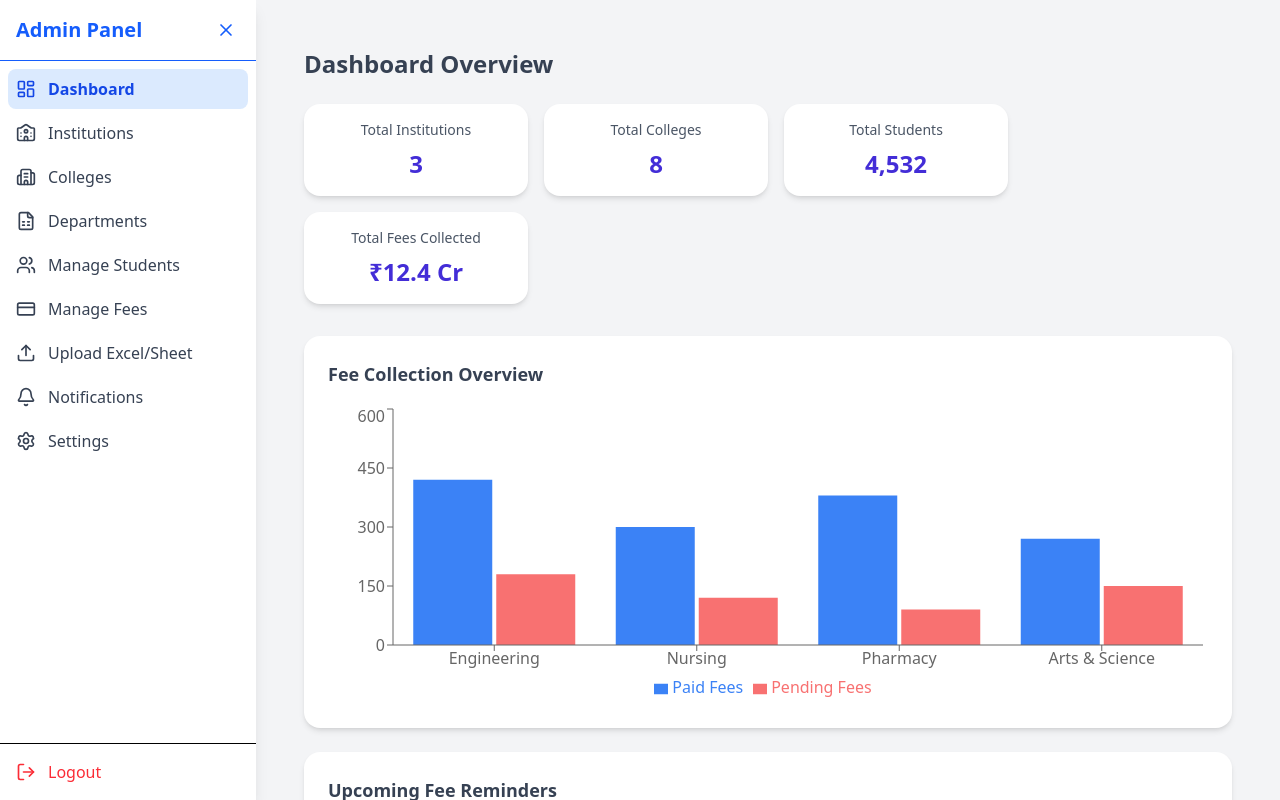
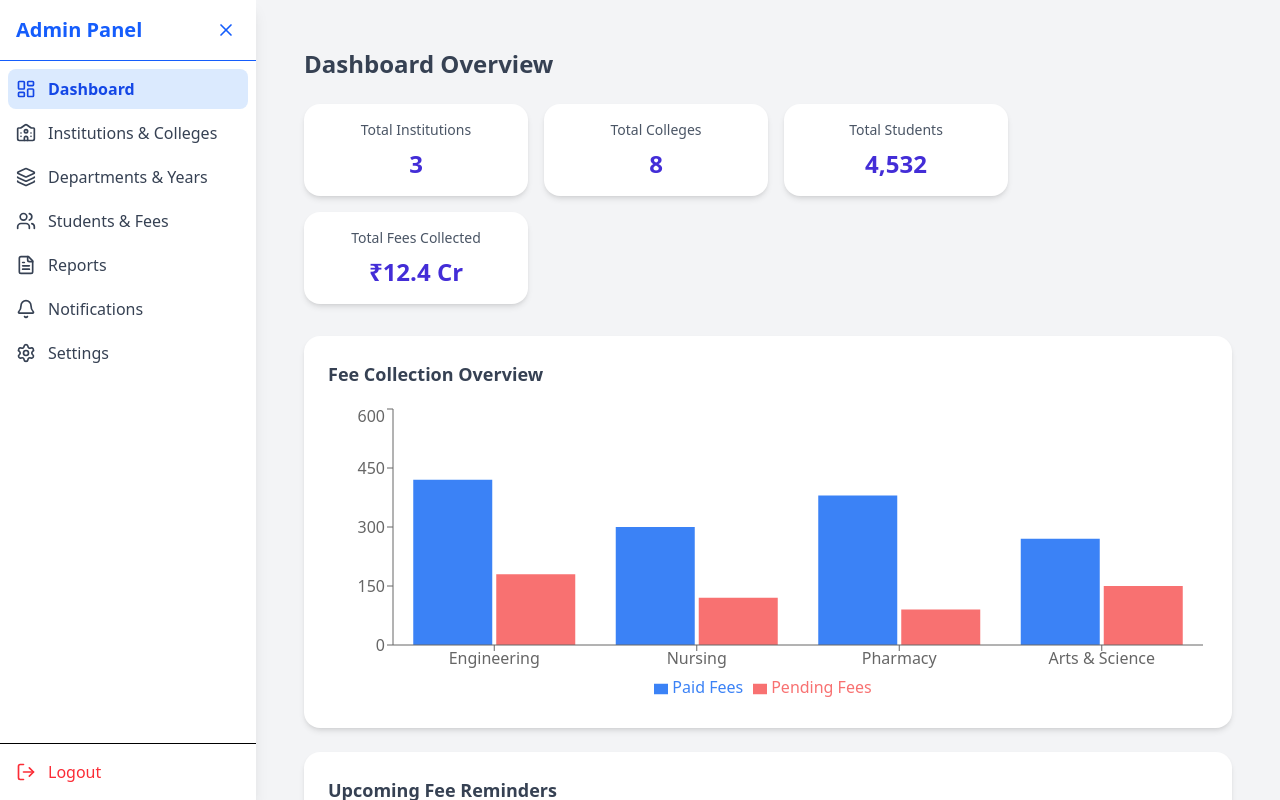
Before and after one commit to seethalakshmivenkatesh/Fees_Management, a React (Vite) app in the folder frontend/: page /admin/dashboard in a window 1280 px wide. Built offline with nearby package versions, Linux system fonts and the light colour scheme.

Commit message:
adminsidebar

```diff
--- a/frontend/src/App.jsx
+++ b/frontend/src/App.jsx
@@ -49,6 +49,8 @@ import PayFeesPage from "./roles/Feepage";
 // Admin Imports
 import AdminSidebar from "./adminRole/AdminSidebar";
 import Dashboard from "./adminRole/Dashboard";
+
+import ManageStudentFees from "./ManageStudentFees";
 // import ManageStudents from "./admin/ManageStudents";
 // import ManageFees from "./admin/ManageFees";
 // import UploadExcel from "./admin/UploadExcel";
@@ -75,9 +77,10 @@ function App() {
             <Route index element={<Navigate to="/admin/dashboard" />} />
             <Route path="dashboard" element={<Dashboard />} />
             <Route path="Institutions" element={<InstitutionsColleges />} />
-            {/* <Route path="manage-students" element={<ManageStudents />} />
-            <Route path="manage-fees" element={<ManageFees />} />
-            <Route path="upload-excel" element={<UploadExcel />} /> */}
+
+            <Route path="manage-students" element={<ManageStudentFees />} />
+
+            {/* <Route path="upload-excel" element={<UploadExcel />} /> */}
           </Route>
         </Routes>
       </BrowserRouter>
--- a/frontend/src/adminRole/AdminSidebar.jsx
+++ b/frontend/src/adminRole/AdminSidebar.jsx
@@ -4,10 +4,9 @@ import {
   LayoutDashboard,
   University,
   Building2,
+  Layers3,
   Users,
-  CreditCard,
-  Upload,
-  FileSpreadsheet,
+  FileText,
   Bell,
   Settings,
   Menu,
@@ -28,34 +27,24 @@ const AdminSidebar = () => {
       icon: <LayoutDashboard size={20} />,
     },
     {
-      name: "Institutions",
-      path: "/admin/institutions",
+      name: "Institutions & Colleges",
+      path: "/admin/institutions-colleges",
       icon: <University size={20} />,
     },
     {
-      name: "Colleges",
-      path: "/admin/colleges",
-      icon: <Building2 size={20} />,
+      name: "Departments & Years",
+      path: "/admin/departments-years",
+      icon: <Layers3 size={20} />,
     },
     {
-      name: "Departments",
-      path: "/admin/departments",
-      icon: <FileSpreadsheet size={20} />,
-    },
-    {
-      name: "Manage Students",
-      path: "/admin/manage-students",
+      name: "Students & Fees",
+      path: "/admin/students-fees",
       icon: <Users size={20} />,
     },
     {
-      name: "Manage Fees",
-      path: "/admin/manage-fees",
-      icon: <CreditCard size={20} />,
-    },
-    {
-      name: "Upload Excel/Sheet",
-      path: "/admin/upload-excel",
-      icon: <Upload size={20} />,
+      name: "Reports",
+      path: "/admin/reports",
+      icon: <FileText size={20} />,
     },
     {
       name: "Notifications",
@@ -77,7 +66,7 @@ const AdminSidebar = () => {
           isOpen ? "w-64" : "w-16"
         }`}
       >
-        {/* Header Section */}
+        {/* Header */}
         <div className="flex items-center justify-between p-4 border-b text-blue-600">
           {isOpen && <span className="text-xl font-bold">Admin Panel</span>}
           <button
@@ -88,7 +77,7 @@ const AdminSidebar = () => {
           </button>
         </div>
 
-        {/* Menu Links */}
+        {/* Menu */}
         <nav className="flex-1 p-2 space-y-1">
           {menuItems.map((item) => (
             <Link
```
